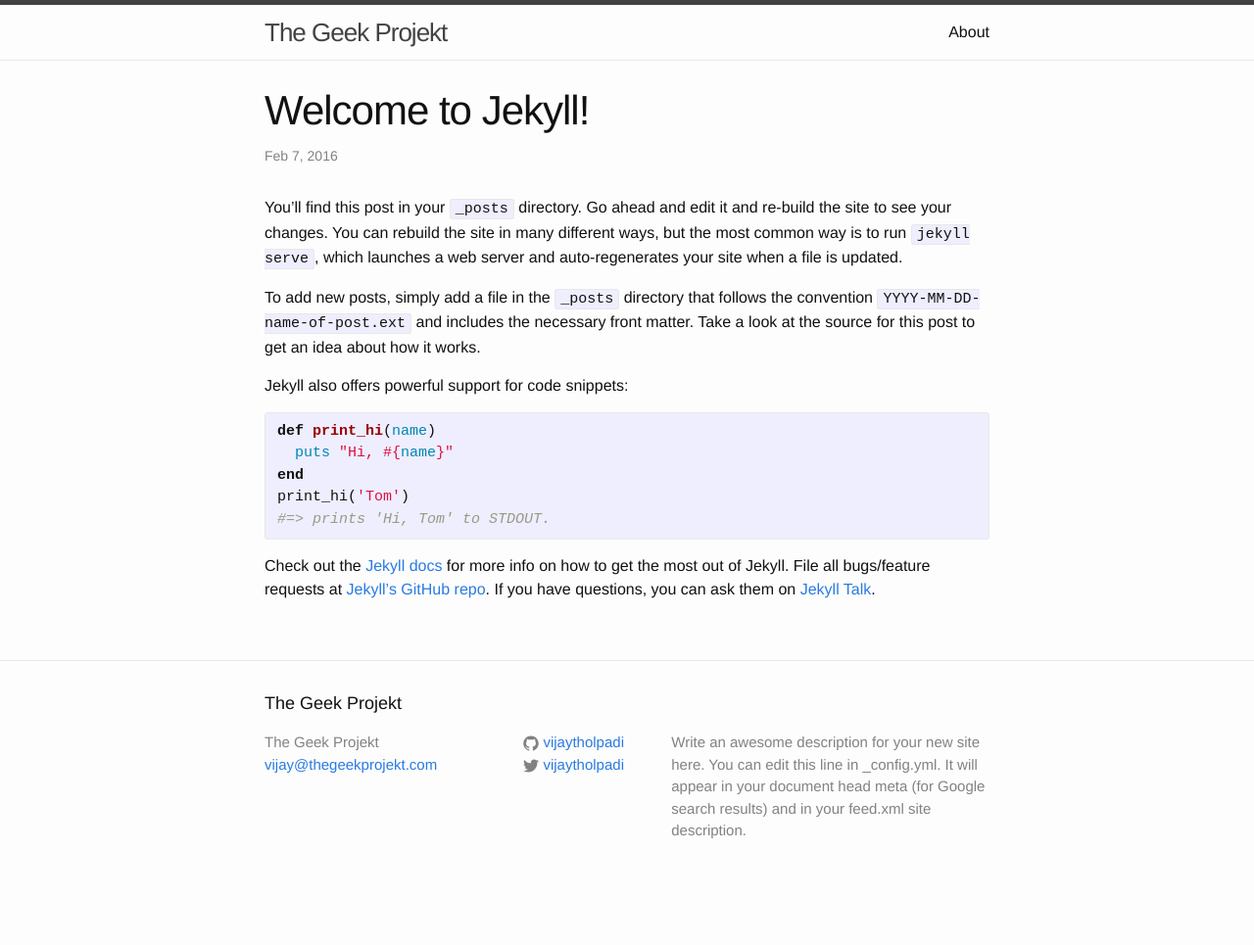
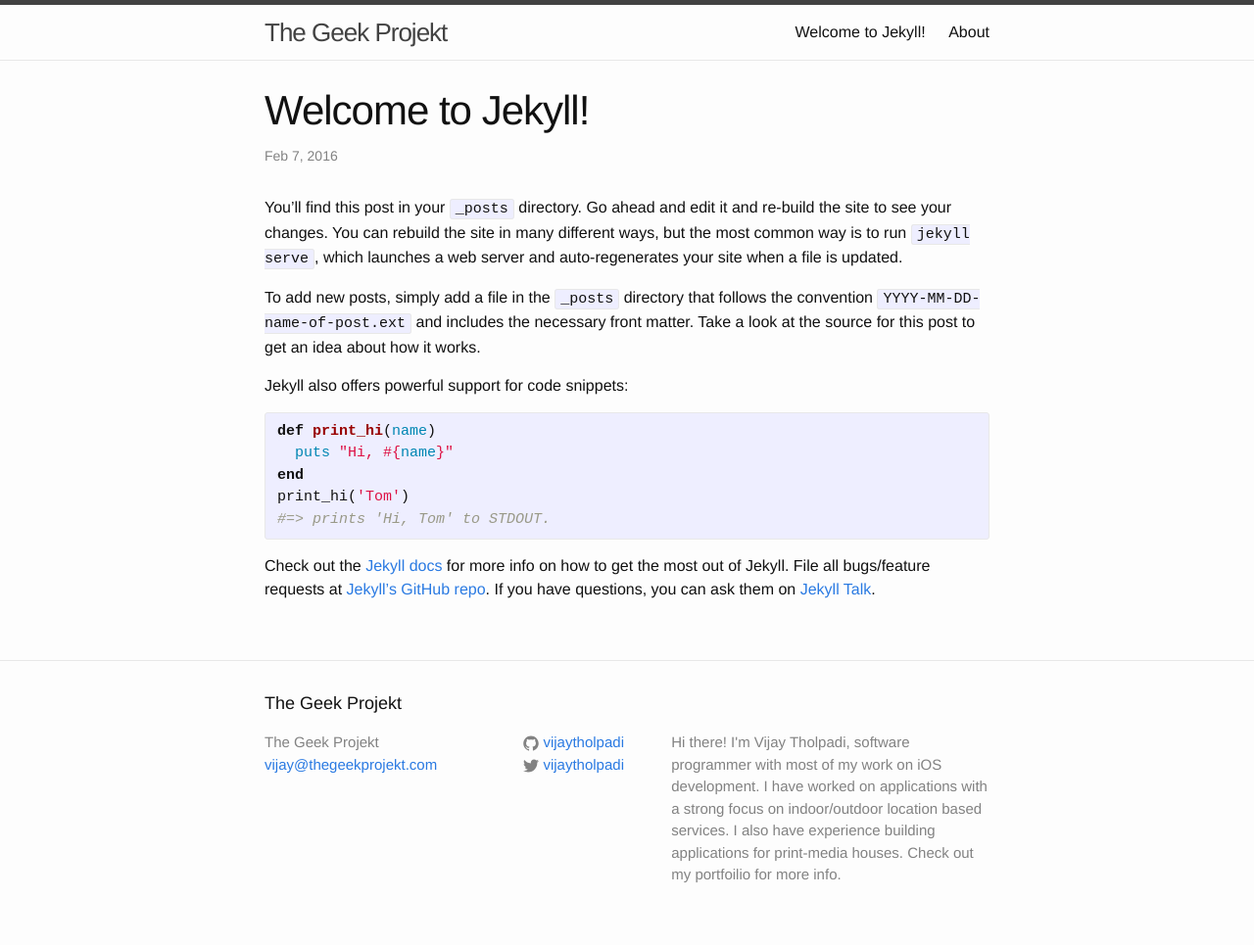
Before and after one commit to TheGeekProjekt/thegeekprojekt.github.io, a Jekyll site: the page built from 2016-02-07-welcome-to-jekyll.markdown, in a window 1280 px wide. Shown: the whole page at 98% size. Built offline with Jekyll 4.4.1, drawn with Linux system fonts in a browser that asks for light colours; before the commit the page ends 920 px from its top, so only the background shows below that.

```diff
--- a/_config.yml
+++ b/_config.yml
@@ -9,9 +9,7 @@
 title: The Geek Projekt
 email: vijay@thegeekprojekt.com
 description: > # this means to ignore newlines until "baseurl:"
-  Write an awesome description for your new site here. You can edit this
-  line in _config.yml. It will appear in your document head meta (for
-  Google search results) and in your feed.xml site description.
+  Hi there! I'm Vijay Tholpadi, software programmer with most of my work on iOS development. I have worked on applications with a strong focus on indoor/outdoor location based services. I also have experience building applications for print-media houses. Check out my portfoilio for more info.
 baseurl: "" # the subpath of your site, e.g. /blog
 url: "http://thegeekprojekt.com" # the base hostname & protocol for your site
 twitter_username: vijaytholpadi
```
Also changed, not shown: _posts/2016-10-28-Thoughts-on-MBPR-2016.md (added, +54 -0 lines), 2016-02-07-welcome-to-jekyll.markdown (renamed from _posts/2016-02-07-welcome-to-jekyll.markdown), 1 other file.
